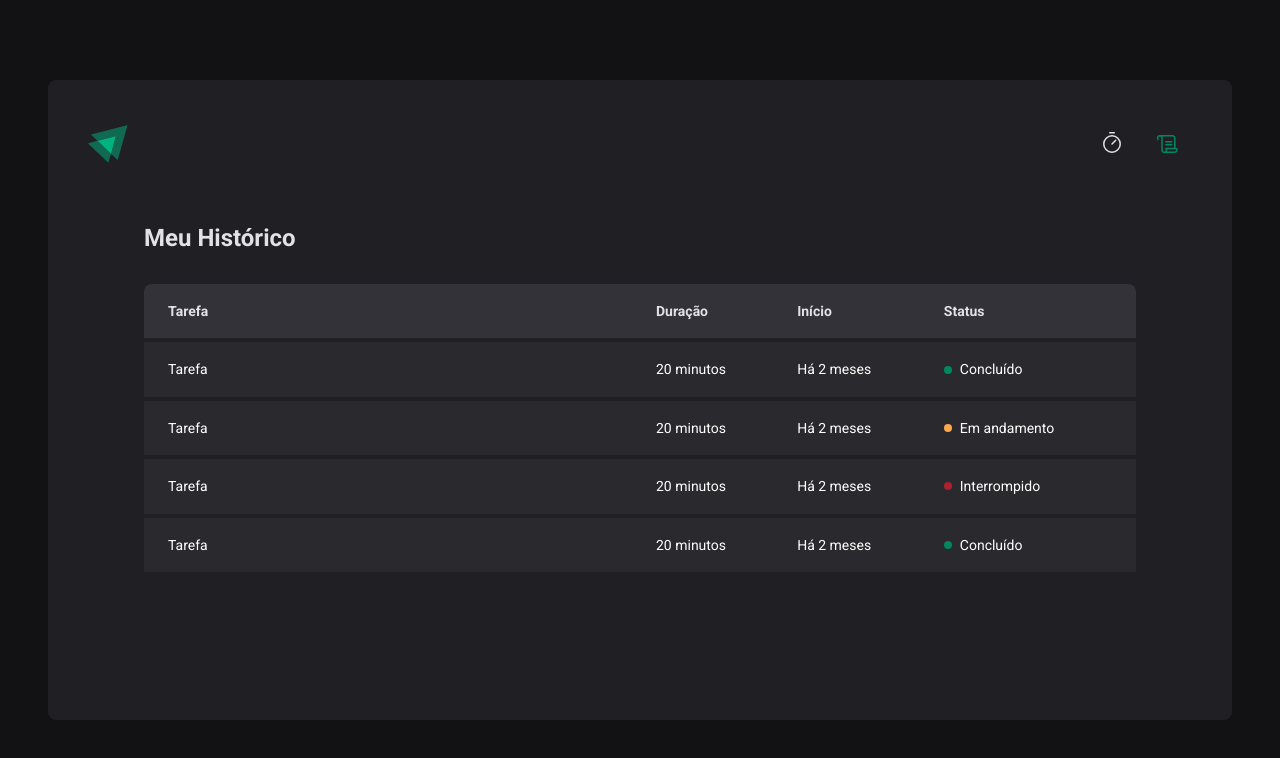
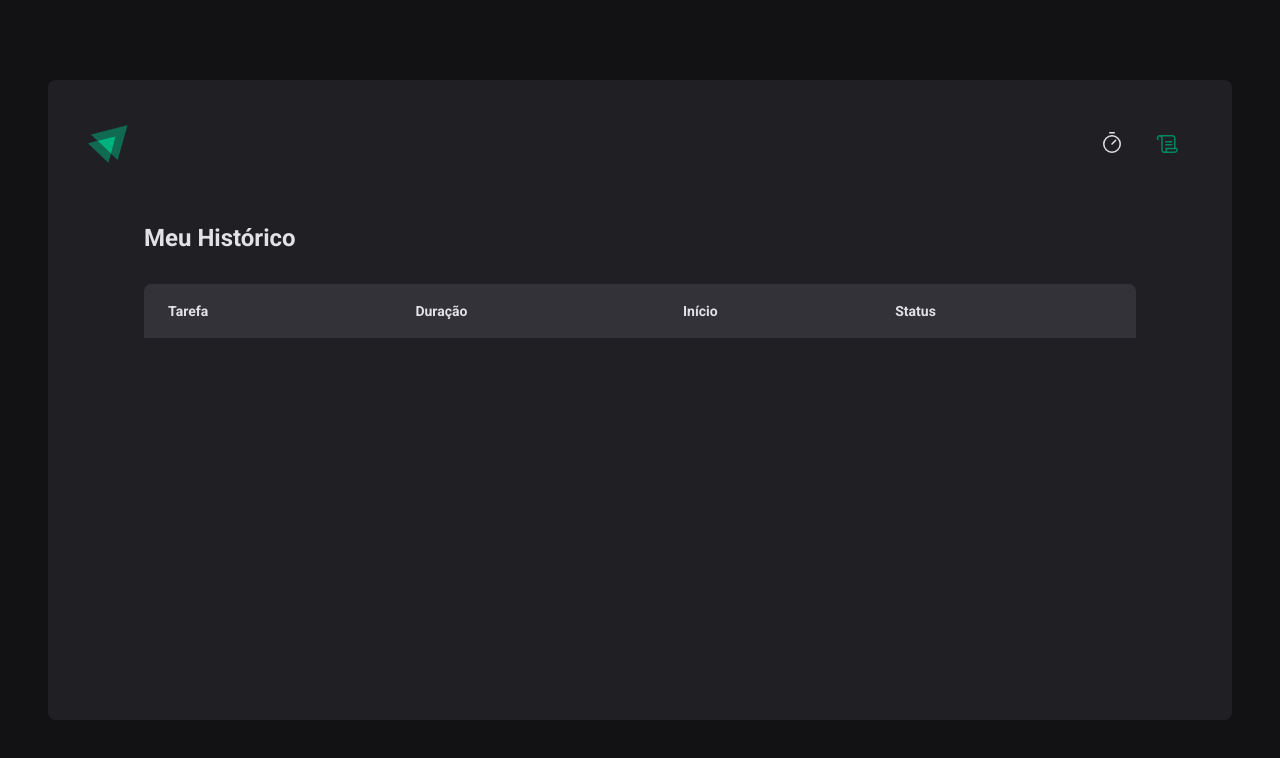
Before and after one commit to luanelioliveira/intervalz, a React (Vite) app: page /history in a window 1280 px wide. Shown: the top 758 px of the page. Built offline with nearby package versions, Linux system fonts and the light colour scheme.

Commit message:
history list

```diff
--- a/src/App.tsx
+++ b/src/App.tsx
@@ -4,12 +4,15 @@
 import { defaultTheme } from './styles/themes/default'
 import { GlobalStyle } from './styles/global'
 import { Router } from './Router'
+import { CyclesContextProvider } from './contexts/CyclesContext'
 
 export function App() {
   return (
     <ThemeProvider theme={defaultTheme}>
       <BrowserRouter>
-        <Router />
+        <CyclesContextProvider>
+          <Router />
+        </CyclesContextProvider>
       </BrowserRouter>
       <GlobalStyle />
     </ThemeProvider>
--- /dev/null
+++ b/src/contexts/CyclesContext.tsx
@@ -0,0 +1,106 @@
+import { createContext, ReactNode, useState } from 'react'
+
+interface CreateCycleDate {
+  task: string
+  minutesAmount: number
+}
+
+interface Cycle {
+  id: string
+  task: string
+  minutesAmount: number
+  startDate: Date
+  interruptedDate?: Date
+  finishedDate?: Date
+}
+
+interface CyclesContextType {
+  cycles: Cycle[]
+  activeCycle: Cycle | undefined
+  activeCycleId: string | null
+  amountSecondsPassed: number
+  markCurrentCycleAsFinished: () => void
+  setSecondsPassed: (seconds: number) => void
+  createNewCycle: (newCycle: CreateCycleDate) => void
+  interruptCurrentCycle: () => void
+}
+
+interface CyclesContextProviderProps {
+  children: ReactNode
+}
+
+export const CyclesContext = createContext({} as CyclesContextType)
+
+export function CyclesContextProvider({
+  children,
+}: CyclesContextProviderProps) {
+  const [cycles, setCycles] = useState<Cycle[]>([])
+  const [activeCycleId, setActiveCycleId] = useState<string | null>(null)
+  const [amountSecondsPassed, setAmountSecondsPassed] = useState(0)
+
+  const activeCycle = cycles.find((cycle) => cycle.id === activeCycleId)
+
+  function setSecondsPassed(seconds: number) {
+    setAmountSecondsPassed(seconds)
+  }
+
+  function markCurrentCycleAsFinished() {
+    setCycles((state) =>
+      state.map((cycle) => {
+        if (cycle.id === activeCycleId) {
+          return { ...cycle, finishedDate: new Date() }
+        } else {
+          return cycle
+        }
+      }),
+    )
+  }
+
+  function createNewCycle(data: CreateCycleDate) {
+    const id = String(new Date().getTime())
+
+    const newCycle: Cycle = {
+      id,
+      task: data.task,
+      minutesAmount: data.minutesAmount,
+      startDate: new Date(),
+    }
+
+    setCycles((state) => [...state, newCycle])
+    setActiveCycleId(id)
+    setSecondsPassed(0)
+
+    // reset()
+  }
+
+  function interruptCurrentCycle() {
+    setCycles((state) =>
+      state.map((cycle) => {
+        if (cycle.id === activeCycleId) {
+          return { ...cycle, interruptedDate: new Date() }
+        } else {
+          return cycle
+        }
+      }),
+    )
+
+    setActiveCycleId(null)
+  }
+
+  return (
+    <CyclesContext.Provider
+      value={{
+        cycles,
+        activeCycle,
+        activeCycleId,
+        amountSecondsPassed,
+        markCurrentCycleAsFinished,
+        setSecondsPassed,
+        createNewCycle,
+        interruptCurrentCycle,
+      }}
+    >
+      {children}
+    </CyclesContext.Provider>
+  )
+}
--- a/src/pages/History/index.tsx
+++ b/src/pages/History/index.tsx
@@ -1,6 +1,15 @@
+import { useContext } from 'react'
+
+import { formatDistanceToNow } from 'date-fns'
+import ptBR from 'date-fns/locale/pt-BR'
+
+import { CyclesContext } from '../../contexts/CyclesContext'
+
 import { HistoryContainer, HistoryList, Status } from './styles'
 
 export function History() {
+  const { cycles } = useContext(CyclesContext)
+
   return (
     <HistoryContainer>
       <h1>Meu Histórico</h1>
@@ -16,38 +25,30 @@
             </tr>
           </thead>
           <tbody>
-            <tr>
-              <td>Tarefa</td>
-              <td>20 minutos</td>
-              <td>Há 2 meses</td>
-              <td>
-                <Status statusColor="green">Concluído</Status>
-              </td>
-            </tr>
-            <tr>
-              <td>Tarefa</td>
-              <td>20 minutos</td>
-              <td>Há 2 meses</td>
-              <td>
-                <Status statusColor="yellow">Em andamento</Status>
-              </td>
-            </tr>
-            <tr>
-              <td>Tarefa</td>
-              <td>20 minutos</td>
-              <td>Há 2 meses</td>
-              <td>
-                <Status statusColor="red">Interrompido</Status>
-              </td>
-            </tr>
-            <tr>
-              <td>Tarefa</td>
-              <td>20 minutos</td>
-              <td>Há 2 meses</td>
-              <td>
-                <Status statusColor="green">Concluído</Status>
-              </td>
-            </tr>
+            {cycles.map((cycle) => {
+              return (
+                <tr key={cycle.id}>
+                  <td>{cycle.task}</td>
+                  <td>20 minutos</td>
+                  <td>
+                    {formatDistanceToNow(cycle.startDate, { locale: ptBR })}
+                  </td>
+                  <td>
+                    {cycle.finishedDate && (
+                      <Status statusColor="green">Concluído</Status>
+                    )}
+
+                    {cycle.interruptedDate && (
+                      <Status statusColor="red">Interrompido</Status>
+                    )}
+
+                    {!cycle.finishedDate && !cycle.interruptedDate && (
+                      <Status statusColor="yellow">Em andamento</Status>
+                    )}
+                  </td>
+                </tr>
+              )
+            })}
           </tbody>
         </table>
       </HistoryList>
--- a/src/pages/Home/components/CountDown/index.tsx
+++ b/src/pages/Home/components/CountDown/index.tsx
@@ -1,6 +1,6 @@
 import { differenceInSeconds } from 'date-fns'
 import { useContext, useEffect } from 'react'
-import { CyclesContext } from '../..'
+import { CyclesContext } from '../../../../contexts/CyclesContext'
 import { CountDownContainer, Separator } from './styles'
 
 export function Countdown() {
--- a/src/pages/Home/components/NewCycleForm/index.tsx
+++ b/src/pages/Home/components/NewCycleForm/index.tsx
@@ -1,8 +1,8 @@
 import { useContext } from 'react'
 import { useFormContext } from 'react-hook-form'
+import { CyclesContext } from '../../../../contexts/CyclesContext'
 
 import { FormContainer, MinuteAmountInput, TaskInput } from './styles'
-import { CyclesContext } from '../..'
 
 export function NewCycleForm() {
   const { activeCycle } = useContext(CyclesContext)
--- a/src/pages/Home/index.tsx
+++ b/src/pages/Home/index.tsx
@@ -1,33 +1,18 @@
 import { HandPalm, Play } from 'phosphor-react'
 import * as zod from 'zod'
 
-import { createContext, useState } from 'react'
+import { NewCycleForm } from './components/NewCycleForm'
+import { Countdown } from './components/CountDown'
+import { FormProvider, useForm } from 'react-hook-form'
+import { zodResolver } from '@hookform/resolvers/zod'
+import { CyclesContext } from '../../contexts/CyclesContext'
+import { useContext } from 'react'
 
 import {
   HomeContainer,
   StartCountDownButton,
   StopCountDownButton,
 } from './styles'
-import { NewCycleForm } from './components/NewCycleForm'
-import { Countdown } from './components/CountDown'
-import { FormProvider, useForm } from 'react-hook-form'
-import { zodResolver } from '@hookform/resolvers/zod'
-
-interface Cycle {
-  id: string
-  task: string
-  minutesAmount: number
-  startDate: Date
-  finishedDate?: Date
-}
-
-interface CyclesContextType {
-  activeCycle: Cycle | undefined
-  activeCycleId: string | null
-  amountSecondsPassed: number
-  markCurrentCycleAsFinished: () => void
-  setSecondsPassed: (seconds: number) => void
-}
 
 const newCycleFormValidationSchema = zod.object({
   task: zod.string().min(1, 'Informe a tarefa'),
@@ -39,12 +24,9 @@
 
 type NewCycleFormData = zod.infer<typeof newCycleFormValidationSchema>
 
-export const CyclesContext = createContext({} as CyclesContextType)
-
 export function Home() {
-  const [cycles, setCycles] = useState<Cycle[]>([])
-  const [activeCycleId, setActiveCycleId] = useState<string | null>(null)
-  const [amountSecondsPassed, setAmountSecondsPassed] = useState(0)
+  const { activeCycle, createNewCycle, interruptCurrentCycle } =
+    useContext(CyclesContext)
 
   const newCycleForm = useForm<NewCycleFormData>({
     resolver: zodResolver(newCycleFormValidationSchema),
@@ -54,79 +36,20 @@
     },
   })
 
-  const { handleSubmit, watch, reset } = newCycleForm
-
-  const activeCycle = cycles.find((cycle) => cycle.id === activeCycleId)
-
-  function setSecondsPassed(seconds: number) {
-    setAmountSecondsPassed(seconds)
-  }
-
-  function markCurrentCycleAsFinished() {
-    setCycles((state) =>
-      state.map((cycle) => {
-        if (cycle.id === activeCycleId) {
-          return { ...cycle, finishedDate: new Date() }
-        } else {
-          return cycle
-        }
-      }),
-    )
-  }
-
-  function handleCreateNewCycle(data: NewCycleFormData) {
-    const id = String(new Date().getTime())
-
-    const newCycle: Cycle = {
-      id,
-      task: data.task,
-      minutesAmount: data.minutesAmount,
-      startDate: new Date(),
-    }
-
-    setCycles((state) => [...state, newCycle])
-    setActiveCycleId(id)
-    setSecondsPassed(0)
-
-    reset()
-  }
-
-  function handleInterruptCycle() {
-    setCycles((state) =>
-      state.map((cycle) => {
-        if (cycle.id === activeCycleId) {
-          return { ...cycle, interruptedDate: new Date() }
-        } else {
-          return cycle
-        }
-      }),
-    )
-
-    setActiveCycleId(null)
-  }
+  const { handleSubmit, watch } = newCycleForm
 
   const task = watch('task')
   const isSubmitDisabled = !task
 
   return (
     <HomeContainer>
-      <form onSubmit={handleSubmit(handleCreateNewCycle)}>
-        <CyclesContext.Provider
-          value={{
-            activeCycle,
-            activeCycleId,
-            amountSecondsPassed,
-            markCurrentCycleAsFinished,
-            setSecondsPassed,
-          }}
-        >
-          <FormProvider {...newCycleForm}>
-            <NewCycleForm />
-          </FormProvider>
-          <Countdown />
-        </CyclesContext.Provider>
+      <form onSubmit={handleSubmit(createNewCycle)}>
+        <FormProvider {...newCycleForm}>
+          <NewCycleForm />
+        </FormProvider>
+        <Countdown />
         {activeCycle ? (
-          <StopCountDownButton onClick={handleInterruptCycle} type="button">
+          <StopCountDownButton onClick={interruptCurrentCycle} type="button">
             <HandPalm size={24} />
             Interromper
           </StopCountDownButton>
```
